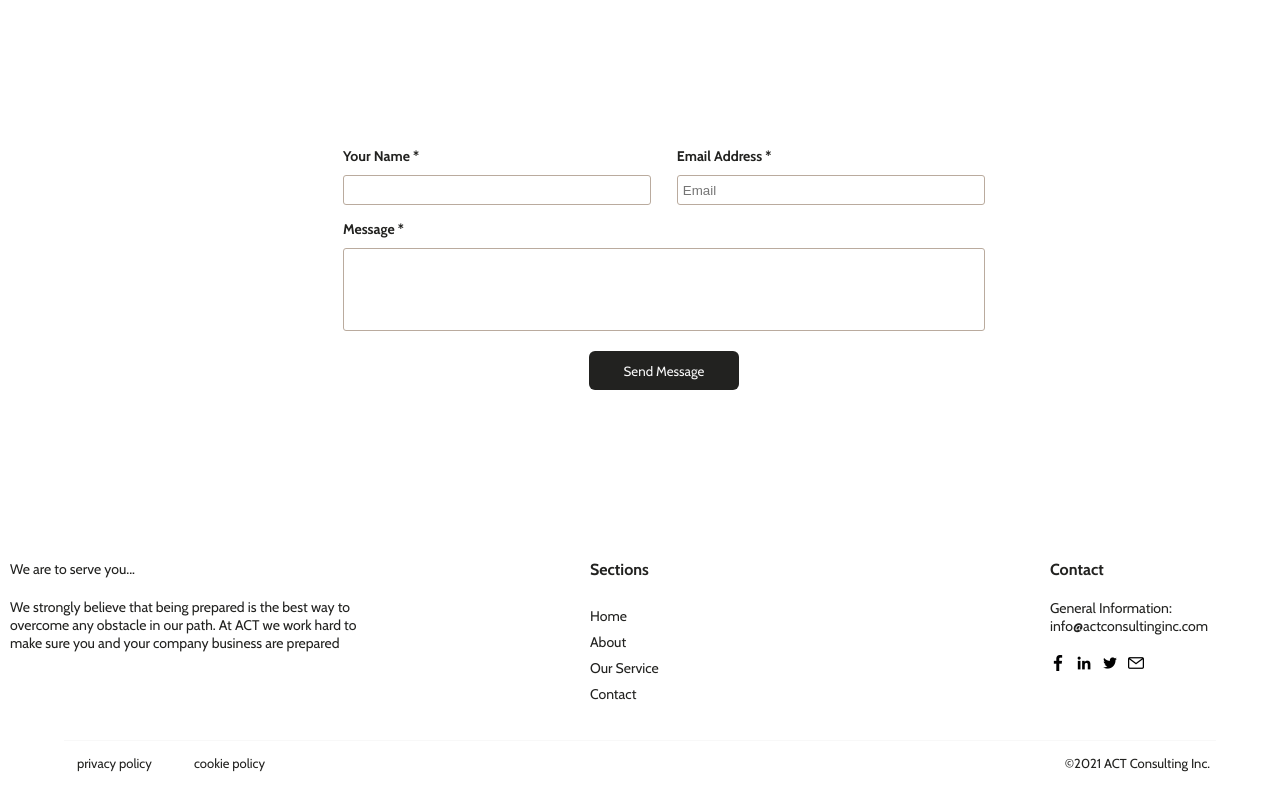
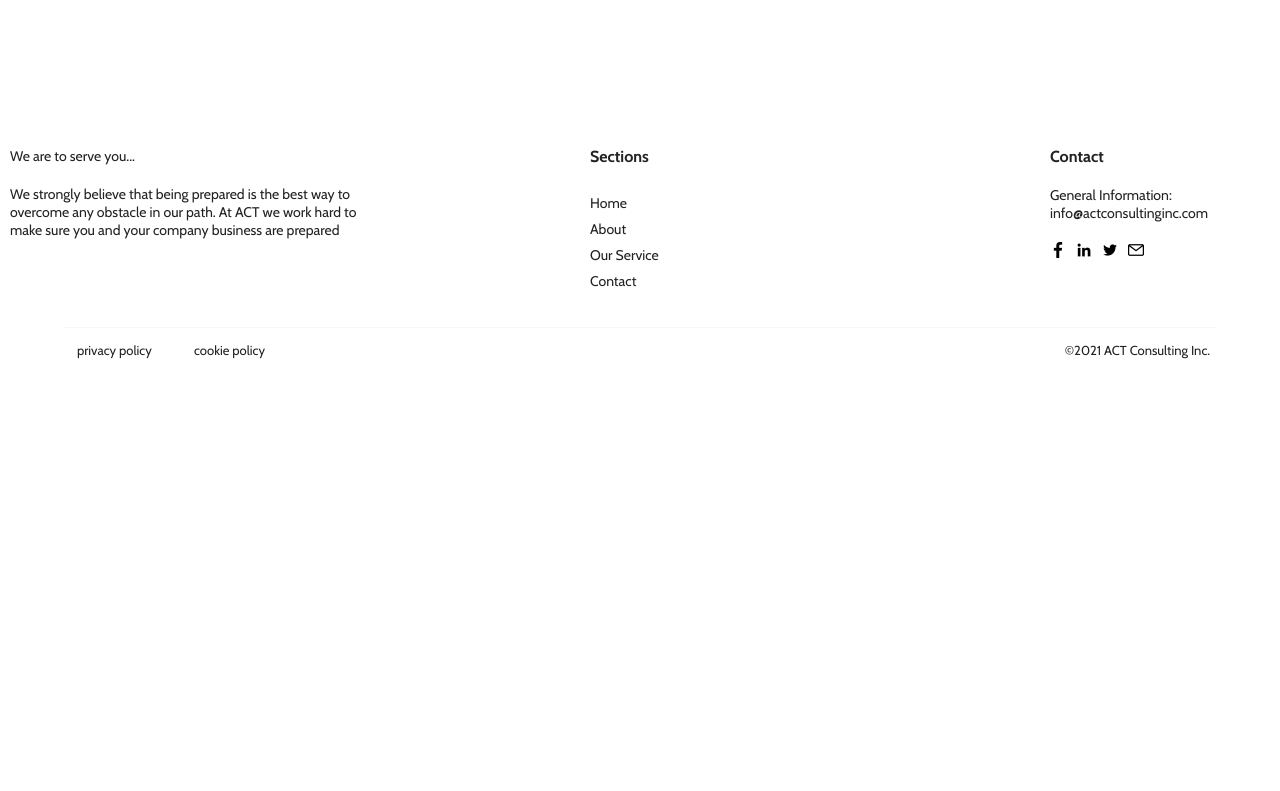
Before and after one commit to CanteraSoftware/ACT_Consulting-Replica, a plain HTML site: page index.html in a window 1280 px wide. Shown: the part 3144-3935 px from the top of the page. After the commit the page ends 3522 px from the top, so only its background shows below. Drawn offline with nearby package versions, Linux system fonts and the light colour scheme.

Commit message:
clases inactive del form

```diff
--- a/index.html
+++ b/index.html
@@ -263,7 +263,7 @@
 
 
 
-  <section class="Form-Contact--Container ">
+  <section class="Form-Contact--Container inactive">
 <!--     <div class="contenedor-De-Mensajes-gENERAL-animation  mensajesGenerales">
       <img src="https://cdn-icons-png.flaticon.com/256/75/75519.png" class="img-form-contact--MensajesX inactive img-form" alt="">
     </div>
@@ -312,6 +312,7 @@
             <a href="#">(+733)945-6601</a>
         </section>
     </section>
+
     <footer>
         <div class="Footer-Container-Text">
             <h3>We are to serve you...</h3>
--- a/styles.css
+++ b/styles.css
@@ -708,6 +708,9 @@ footer a {
   opacity: 0;
   transform: translate(0px, 70px);
 }
+body{
+  transition: all 1.5s ease;
+}
 
 .opacityAnimation {
   opacity: 0;
```
